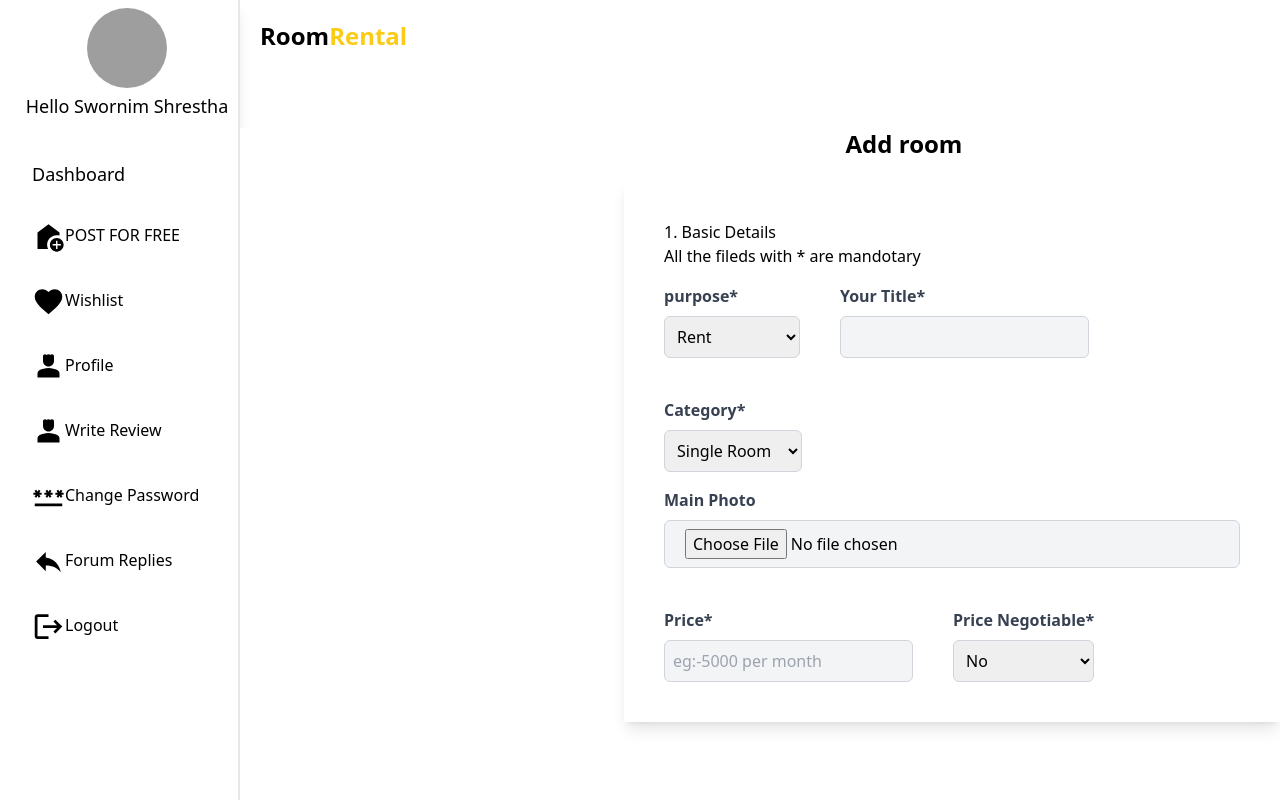
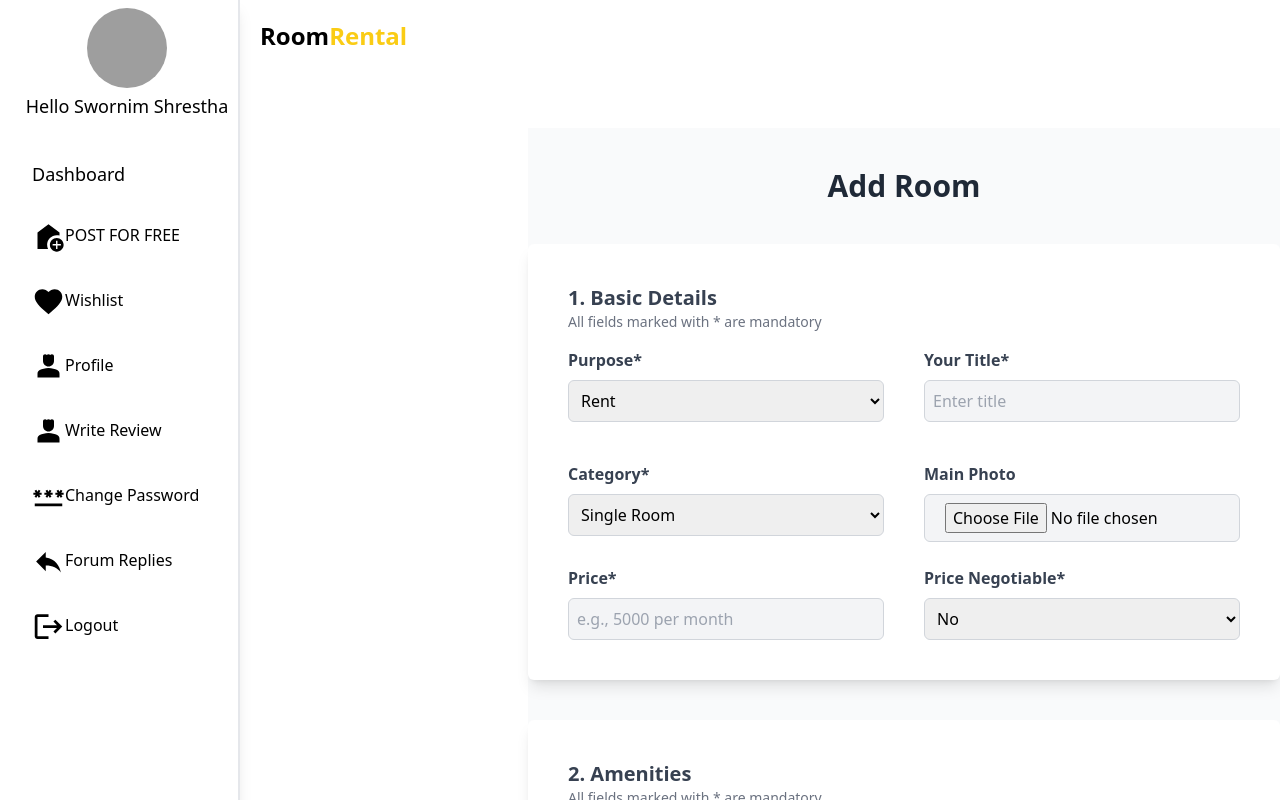
Before and after one commit to bhatta09/Room-Rental-System, a React (Vite) app: page /profile in a window 1280 px wide. Both pictures are taken after a click on the item "POST FOR FREE". Shown: the top 800 px of the page. Built offline with nearby package versions, Linux system fonts and the light colour scheme; grey boxes are pictures that could not be loaded.

Commit message:
add room update

```diff
--- a/src/components/Profile/PostForFree.jsx
+++ b/src/components/Profile/PostForFree.jsx
@@ -1,23 +1,24 @@
-import React from 'react'
 
 const PostForFree = () => {
   return (
-    <div className='bg-white min-h-screen '>
-      <div className='flex justify-center'>
-<h2 className='text-2xl font-semibold ml-72'>Add room</h2>
+    <div className="bg-gray-50 ml-72">
+      <div className="flex justify-center py-10">
+        <h2 className="text-3xl font-semibold text-gray-800">Add Room</h2>
       </div>
 
-<div className='ml-96 mt-5 bg-white shadow-lg p-10'>
-  <h2> 1. Basic Details</h2>
-  <p>All the fileds with * are mandotary</p>
-      <div className='flex flex-row flex-wrap gap-10 mb-4 mt-4'>
+      {/* Basic Details */}
+      <div className="max-w-4xl mx-auto bg-white shadow-lg p-10 rounded-md">
+        <h2 className="text-xl font-semibold text-gray-700">1. Basic Details</h2>
+        <p className="text-sm text-gray-500">All fields marked with * are mandatory</p>
+
+        <div className="grid grid-cols-1 sm:grid-cols-2 gap-10 mt-4">
           <div>
-          <label className="block text-gray-700 font-semibold mb-2">purpose*</label>
+            <label className="block text-gray-700 font-semibold mb-2">Purpose*</label>
             <select className="w-full border border-gray-300 p-2 rounded-md focus:outline-none focus:ring-2 focus:ring-yellow-500">
               <option value="">Rent</option>
               <option value="">Sale</option>
-            <option value="">Lesse</option>
-            <option value="">Paying guest</option>
+              <option value="">Lease</option>
+              <option value="">Paying Guest</option>
             </select>
           </div>
 
@@ -25,7 +26,8 @@ const PostForFree = () => {
             <label className="block text-gray-700 font-semibold mb-2">Your Title*</label>
             <input
               type="text"
-           className="w-full border border-gray-300 p-2 rounded-md bg-gray-100 focus:outline-none"
+              className="w-full border border-gray-300 p-2 rounded-md bg-gray-100 focus:outline-none focus:ring-2 focus:ring-yellow-500"
+              placeholder="Enter title"
             />
           </div>
 
@@ -34,17 +36,15 @@ const PostForFree = () => {
             <select className="w-full border border-gray-300 p-2 rounded-md focus:outline-none focus:ring-2 focus:ring-yellow-500">
               <option value="">Single Room</option>
               <option value="">Two Rooms</option>
-            <option value="">1 BHk</option>
-            <option value="">2 BHk</option>
-            <option value="">3 BHk /4 BHK</option>
+              <option value="">1 BHK</option>
+              <option value="">2 BHK</option>
+              <option value="">3 BHK/4 BHK</option>
               <option value="">Flat</option>
               <option value="">House</option>
               <option value="">Apartment</option>
             </select>
           </div>
-      </div>
 
-      <div>
           <div>
             <label className="block text-gray-700 font-semibold mb-2">Main Photo</label>
             <input
@@ -54,17 +54,96 @@ const PostForFree = () => {
           </div>
         </div>
 
-<div className='flex flex-row gap-10 mt-10'>
+        <div className="grid grid-cols-1 sm:grid-cols-2 gap-10 mt-6">
           <div>
             <label className="block text-gray-700 font-semibold mb-2">Price*</label>
             <input
               type="text"
-    placeholder="eg:-5000 per month"
-     className="w-full border border-gray-300 p-2 rounded-md bg-gray-100 focus:outline-none"
+              className="w-full border border-gray-300 p-2 rounded-md bg-gray-100 focus:outline-none focus:ring-2 focus:ring-yellow-500"
+              placeholder="e.g., 5000 per month"
             />
           </div>
+
           <div>
             <label className="block text-gray-700 font-semibold mb-2">Price Negotiable*</label>
+            <select
+              className="w-full border border-gray-300 p-2 rounded-md focus:outline-none focus:ring-2 focus:ring-yellow-500"
+            >
+              <option>No</option>
+              <option>Yes</option>
+            </select>
+          </div>
+        </div>
+      </div>
+
+      {/* Amenities */}
+      <div className="max-w-4xl mx-auto bg-white shadow-lg p-10 rounded-md mt-10">
+        <h2 className="text-xl font-semibold text-gray-700">2. Amenities</h2>
+        <p className="text-sm text-gray-500">All fields marked with * are mandatory</p>
+
+        <div className="grid grid-cols-1 sm:grid-cols-3 gap-6 mt-4">
+          <div>
+            <label className="block text-gray-700 font-semibold mb-2">Date of Build*</label>
+            <select className="w-full border border-gray-300 p-2 rounded-md focus:outline-none focus:ring-2 focus:ring-yellow-500">
+              <option value="">2081</option>
+              <option value="">2080</option>
+              <option value="">2079</option>
+              <option value="">Select Option</option>
+            </select>
+          </div>
+
+          <div>
+            <label className="block text-gray-700 font-semibold mb-2">Bed*</label>
+            <input
+              type="text"
+              className="w-full border border-gray-300 p-2 rounded-md bg-gray-100 focus:outline-none focus:ring-2 focus:ring-yellow-500"
+              placeholder="Number of bedrooms e.g., 1, 2, 3"
+            />
+          </div>
+
+          <div>
+            <label className="block text-gray-700 font-semibold mb-2">Select Kitchen*</label>
+            <select
+              className="w-full border border-gray-300 p-2 rounded-md focus:outline-none focus:ring-2 focus:ring-yellow-500"
+            >
+              <option>No</option>
+              <option>Yes</option>
+            </select>
+          </div>
+
+          <div>
+            <label className="block text-gray-700 font-semibold mb-2">Bath*</label>
+            <input
+              type="text"
+              className="w-full border border-gray-300 p-2 rounded-md bg-gray-100 focus:outline-none focus:ring-2 focus:ring-yellow-500"
+              placeholder="Number of bathrooms e.g., 1, 2, 3"
+            />
+          </div>
+
+          <div>
+            <label className="block text-gray-700 font-semibold mb-2">Furnishing*</label>
+            <select className="w-full border border-gray-300 p-2 rounded-md focus:outline-none focus:ring-2 focus:ring-yellow-500">
+              <option>No</option>
+              <option>Yes</option>
+              <option>Semi</option>
+            </select>
+          </div>
+
+   <div>
+    <label className="block text-gray-700 font-semibold mb-2">Faced</label>
+      <select
+      placeholder="select option"
+      className="w-full border border-gray-300 p-2 rounded-md focus:outline-none focus:ring-2 focus:ring-yellow-500"
+      >
+        <option>East</option>
+        <option>West</option>
+        <option>South</option>
+        <option>North</option>
+      </select>
+   </div>
+
+   <div>
+    <label className="block text-gray-700 font-semibold mb-2">Parking</label>
       <select
       placeholder="select option"
       className="w-full border border-gray-300 p-2 rounded-md focus:outline-none focus:ring-2 focus:ring-yellow-500"
@@ -73,16 +152,57 @@ const PostForFree = () => {
         <option>Yes</option>
       </select>
    </div>
-</div>
 
+   <div>
+    <label className="block text-gray-700 font-semibold mb-2">Balcony</label>
+      <select
+      placeholder="select option"
+      className="w-full border border-gray-300 p-2 rounded-md focus:outline-none focus:ring-2 focus:ring-yellow-500"
+      >
+        <option>No</option>
+        <option>Yes</option>
+      </select>
    </div>
 
    <div>
-
+    <label className="block text-gray-700 font-semibold mb-2">Rental Floor</label>
+      <select
+      placeholder="select option"
+      className="w-full border border-gray-300 p-2 rounded-md focus:outline-none focus:ring-2 focus:ring-yellow-500"
+      >
+        <option>Ground</option>
+        <option>1st</option>
+        <option>2st</option>
+      </select>
    </div>
 
    <div>
+    <label className="block text-gray-700 font-semibold mb-2">Road type</label>
+      <select
+      placeholder="select option"
+      className="w-full border border-gray-300 p-2 rounded-md focus:outline-none focus:ring-2 focus:ring-yellow-500"
+      >
+        <option>Black Pitched</option>
+        <option>Goreto bato</option>
+        <option>Gravel</option>
+      </select>
+   </div>
+   <div>
+    <label className="block text-gray-700 font-semibold mb-2">Water Facility</label>
+      <select
+      placeholder="select option"
+      className="w-full border border-gray-300 p-2 rounded-md focus:outline-none focus:ring-2 focus:ring-yellow-500"
+      >
+        <option>Yes</option>
+        <option>No</option>
+      </select>
+   </div>
+</div>
+ </div>
+{/*basic detail end*/}
 
+
+      <div>
  </div>
     </div>
   )
```
Lines whose indentation alone changed are shown as unchanged.
